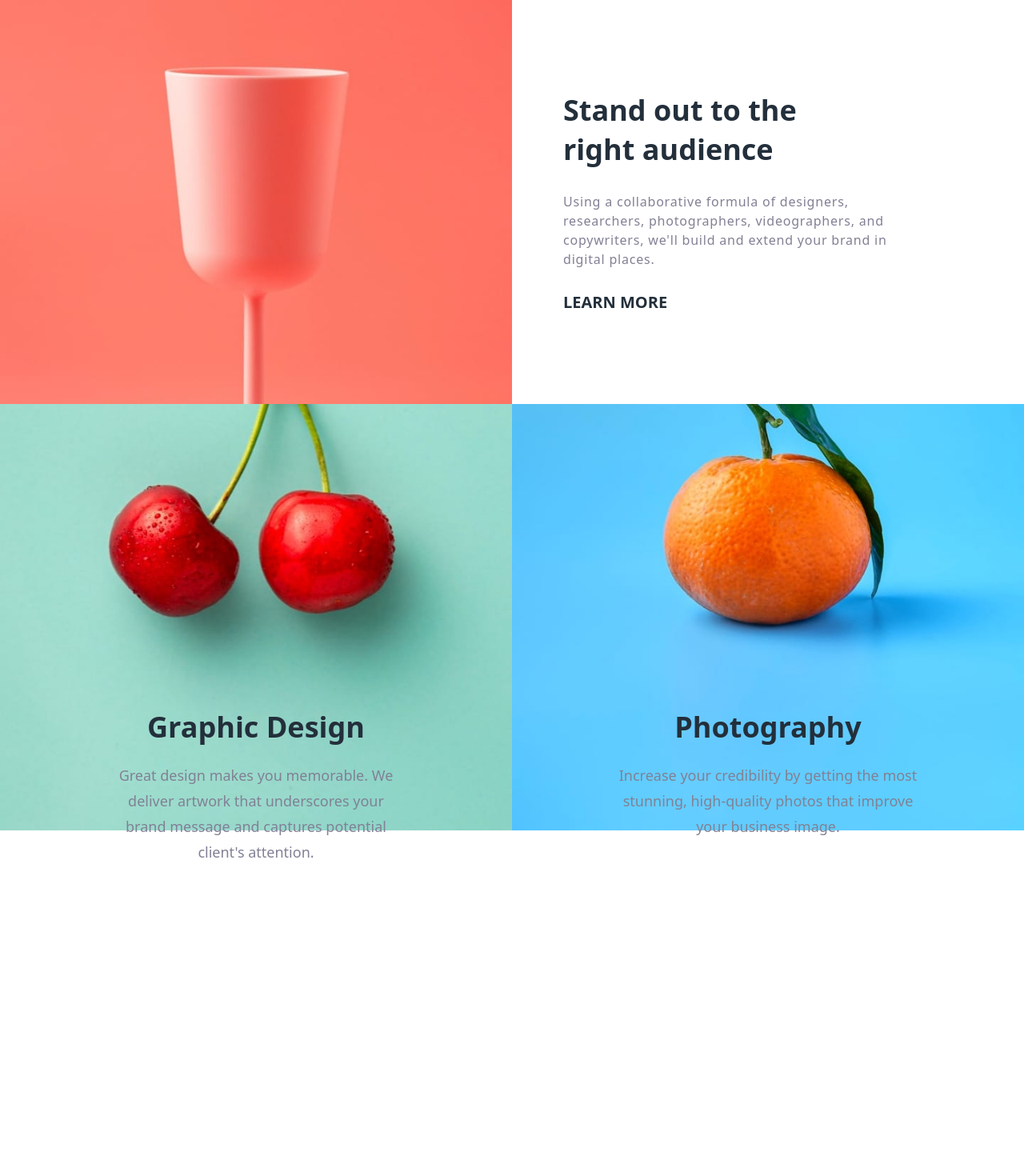
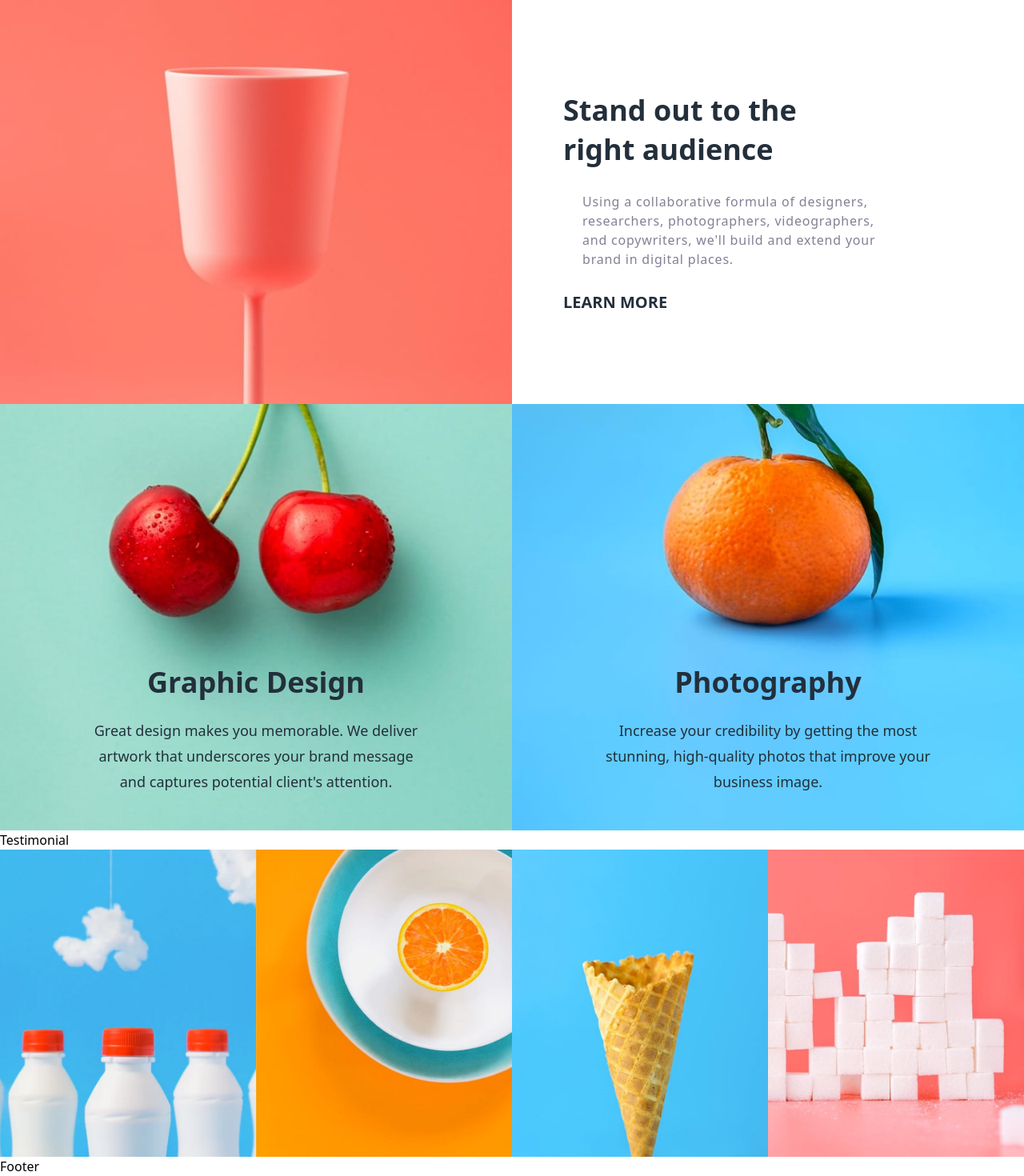
Before and after one commit to ForJessicaSake/Sunny-Side-Agencies, a React (Create React App) app: page / in a window 1280 px wide. Shown: the part 564-2034 px from the top of the page at 80% size. Before the commit the page ends 1653 px from the top, so only its background shows below. Built offline with nearby package versions, Linux system fonts and the light colour scheme.

Commit message:
feat:completed the user interface for fruit section

```diff
--- a/src/components/home.tsx
+++ b/src/components/home.tsx
@@ -1,11 +1,17 @@
+import Display from "../elements/Display";
+import Footer from "../elements/Footer";
 import Fruit from "../elements/Fruit";
 import Hero from "../elements/Hero";
+import Testimonial from "../elements/Testimonal";
 
 const Home: React.FC = () => {
   return (
     <section className="">
       <Hero />
       <Fruit/>
+      <Testimonial/>
+      <Display/>
+      <Footer/>
     </section>
   );
 };
--- a/src/custom/Card.tsx
+++ b/src/custom/Card.tsx
@@ -8,11 +8,11 @@ const Card = ({image, heading, text}:Props)=>{
     return(
         <section className="relative lg:w-6/12 w-12/12 flex justify-start flex-col items-center text-center">
           <figure>
-          <img src={image} alt="fruit"/>
+          <img src={image} alt="fruit" className="h-full"/>
         </figure>
-        <figcaption className="absolute top-44 lg:top-96 z-50 flex lg:text-center flex-col lg:w-7/12 w-10/12">
-          <h1 className="text-Heading lg:text-4xl text-2xl font-bold lg:pb-6 pb-2">{heading}</h1>
-          <p className="text-Text leading-6 lg:leading-8 lg:text-lg text-sm pb-2">{text}</p>
+        <figcaption className="absolute top-48 lg:top-80 z-50 flex lg:text-center flex-col lg:w-9/12 w-12/12 px-8">
+          <h1 className="text-Heading lg:text-4xl text-2xl font-bold lg:pb-6 pb-2 pt-2">{heading}</h1>
+          <p className="text-Heading leading-6 lg:leading-8 lg:text-lg text-base pb-2">{text}</p>
         </figcaption>
         </section>
     )
--- a/src/elements/Hero.tsx
+++ b/src/elements/Hero.tsx
@@ -10,7 +10,7 @@ const Hero = () => {
         </figure>
         <figcaption className=" w-6/12 flex flex-col lg:pl-16 lg:justify-start lg:items-start justify-center items-center">
           <h1 className="text-Heading pt-14 text-4xl lg:w-80 leading-snug w-80 font-bold pb-7">Transform your brand</h1>
-          <p className="text-Text pb-7 text-lg lg:text-base lg:font-normal w-80 lg:w-96 leading-8 tracking-wider font-semibold">
+          <p className="px-6 text-Text pb-7 text-base lg:text-base lg:font-normal w-96 lg:w-96 leading-8 tracking-widest font-semibold">
             We are a full service creative agency secializing in helping brands
             grow fast. Engage your clients through compelling visuals that do
             most of the marketing for you.
@@ -24,7 +24,7 @@ const Hero = () => {
         </figure>
         <figcaption className=" w-6/12 flex flex-col lg:pl-16 lg:justify-start lg:items-start justify-center items-center">
           <h1 className="text-Heading pt-14 text-4xl lg:w-96 w-80 leading-snug font-bold pb-7">Stand out to the right audience</h1>
-          <p className="text-Text pb-7 text-lg lg:text-base lg:font-normal lg:w-hero w-80 leading-8 tracking-wider font-semibold">
+          <p className="px-6 text-Text pb-7 text-base lg:text-base lg:font-normal lg:w-hero w-96 leading-8 tracking-wider font-semibold">
             Using a collaborative formula of designers, researchers,
             photographers, videographers, and copywriters, we'll build and
             extend your brand in digital places.
--- a/src/elements/Testimonal.tsx
+++ b/src/elements/Testimonal.tsx
@@ -1,6 +1,6 @@
 const Testimonial =()=>{
     return(
-        <h1>Footer</h1>
+        <h1>Testimonial</h1>
     )
 }
 
--- a/src/elements/display.tsx
+++ b/src/elements/display.tsx
@@ -1,7 +1,18 @@
-const Display =()=>{
-    return(
-        <h1>Footer</h1>
-    )
-}
+import bottleImage from "../assets/desktop/bottles.jpg";
+import coneImage from "../assets/desktop/cone.jpg";
+import sugarImage from "../assets/desktop/sugar.jpg";
+import orangeImage from "../assets/desktop/orange.jpg";
 
-export default Display
+
+const Display = () => {
+  return (
+    <figure className="lg:flex grid grid-cols-2">
+        <img src={bottleImage} alt="bottle" className="lg:w-96 lg:h-96 w-12/12 "/>
+        <img src={orangeImage} alt="orange" className="lg:w-96 lg:h-96 w-12/12"/>
+        <img src={coneImage} alt="cone" className="lg:w-96 lg:h-96 w-12/12"/>
+        <img src={sugarImage} alt="sugarcubes" className="lg:w-96 lg:h-96 w-12/12"/>
+    </figure>
+  )
+};
+
+export default Display;
```
